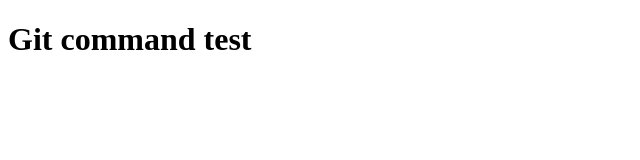
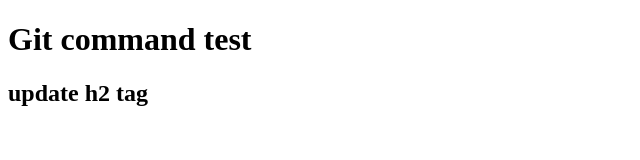
Before and after one commit to oppaho03/_sample, a plain HTML site: page index.html in a window 1280 px wide. Shown: the whole page, without its empty margins (0-640 px from the left). Drawn offline with Linux system fonts and the light colour scheme.

Commit message:
second commit

```diff
--- a/index.html
+++ b/index.html
@@ -10,5 +10,7 @@
 
     <h1> Git command test </h1>
 
+    <h2> update h2 tag </h2>
+
 </body>
 </html>
```
